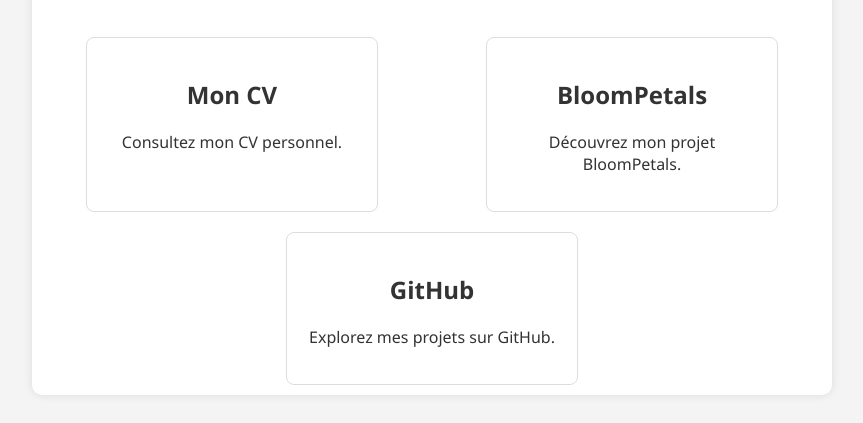
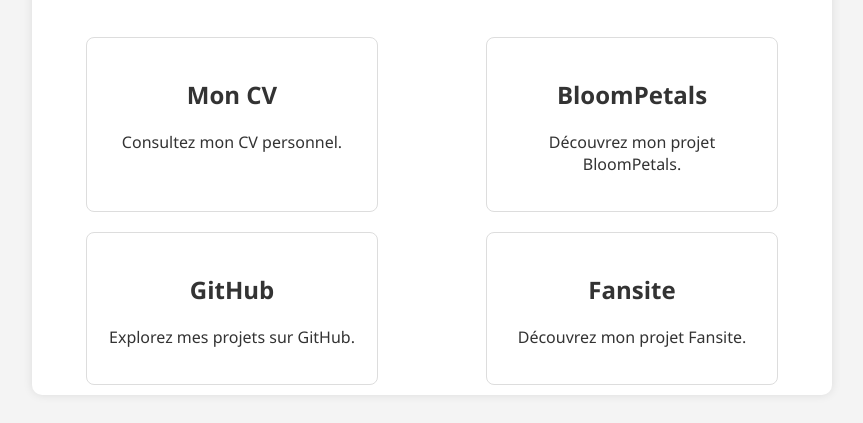
Before and after one commit to chaima-bekhaouda/CV-Plesk, a plain HTML site: page index.html in a window 1280 px wide. Shown: the part 131-554 px from the top of the page, without its empty margins (208-1071 px from the left). Drawn offline with Linux system fonts and the light colour scheme.

Commit message:
Update index.html

```diff
--- a/index.html
+++ b/index.html
@@ -26,6 +26,10 @@
                 <h2>GitHub</h2>
                 <p>Explorez mes projets sur GitHub.</p>
             </a>
+            <a href="Fansite/author.html" class="project-link">
+                <h2>Fansite</h2>
+                <p>Découvrez mon projet Fansite.</p>
+            </a>
         </div>
     </div>
 </body>
```
